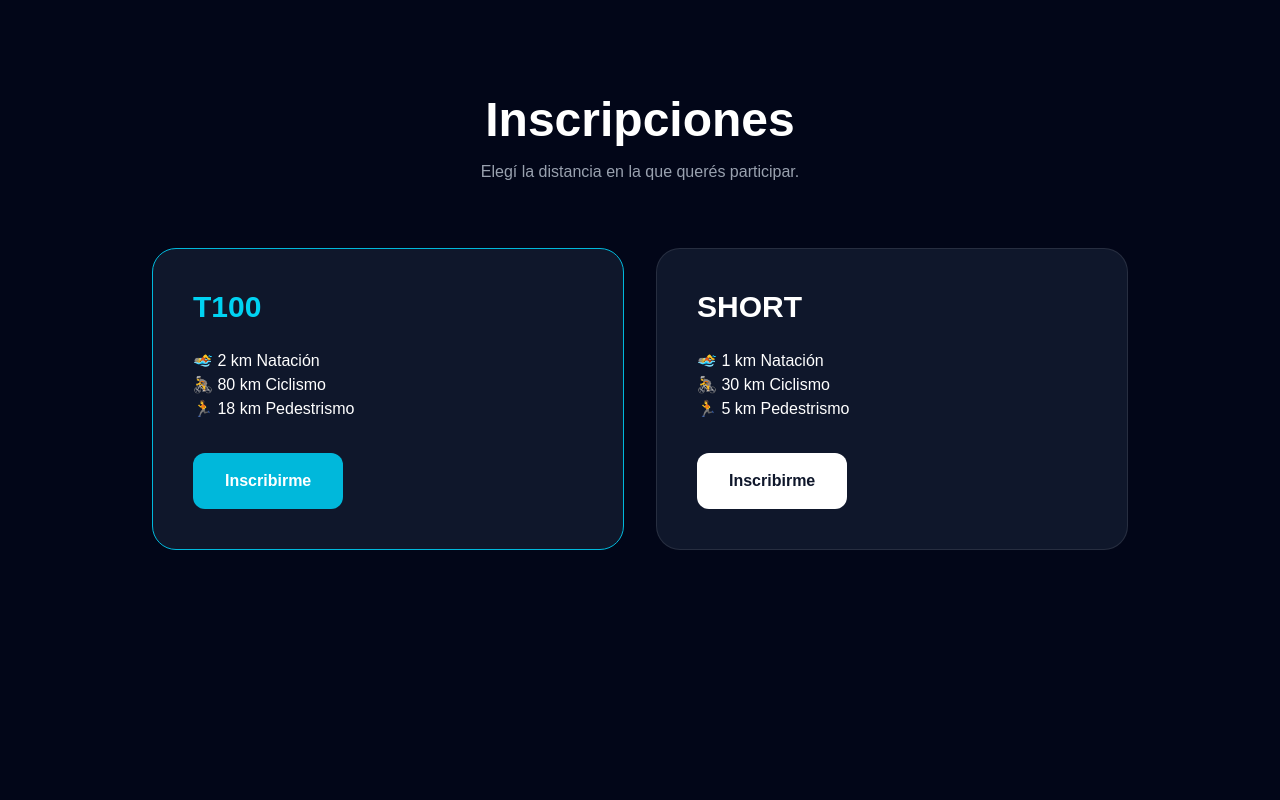
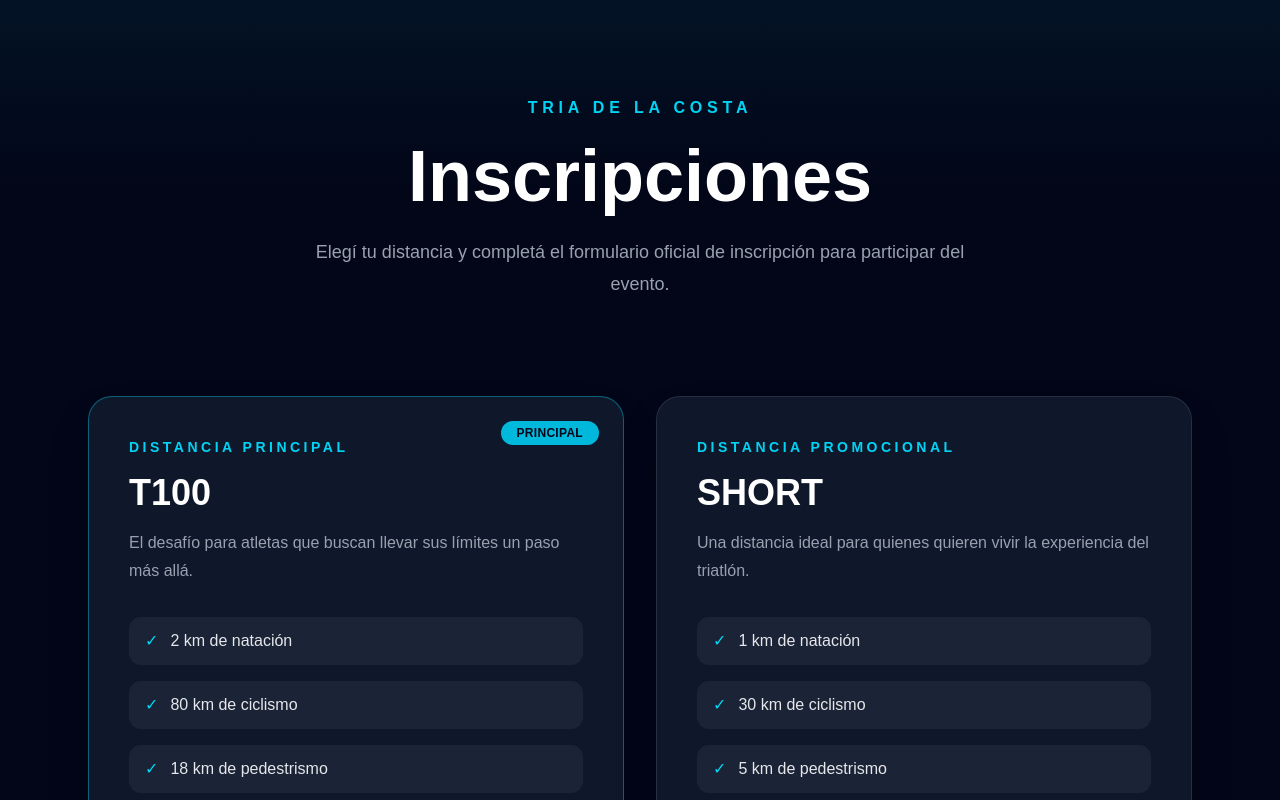
Before and after one commit to martinperezruella/tria-de-la-costa-web, a Next.js app: page /inscripciones in a window 1280 px wide. Shown: the top 800 px of the page. Built offline with nearby package versions, Linux system fonts and the light colour scheme.

Commit message:
Corregir pagina del evento

```diff
--- a/app/evento/page.tsx
+++ b/app/evento/page.tsx
@@ -1,31 +1,147 @@
 export default function EventoPage() {
   return (
     <main className="min-h-screen bg-slate-950 text-white">
-      <section className="mx-auto max-w-5xl px-6 py-24">
+      <section className="relative overflow-hidden py-28">
+        <div className="absolute inset-0 bg-gradient-to-b from-cyan-950/30 via-slate-950 to-slate-950" />
 
-        <p className="uppercase tracking-[0.3em] text-cyan-400 font-semibold">
-          El Evento
-        </p>
+        <div className="relative mx-auto max-w-5xl px-6 text-center">
+          <p className="font-semibold uppercase tracking-[0.3em] text-cyan-400">
+            TRIA DE LA COSTA
+          </p>
 
-        <h1 className="mt-4 text-5xl font-bold">
-          TRIA DE LA COSTA
-        </h1>
+          <h1 className="mt-5 text-5xl font-black md:text-7xl">
+            El evento
+          </h1>
 
-        <p className="mt-8 text-xl leading-8 text-gray-300">
-          El TRIA DE LA COSTA nace con el objetivo de unir dos lugares
-          emblemáticos de la costa rionegrina: la ciudad de Viedma y el
-          Balneario El Cóndor, a través de un recorrido que combina río,
-          ruta y mar.
-        </p>
+          <p className="mx-auto mt-6 max-w-3xl text-lg leading-8 text-gray-400 md:text-xl">
+            Una experiencia deportiva que conecta Viedma con el Balneario El Cóndor a través de un recorrido único,
+            desde el Río Negro hasta el mar.
+          </p>
+        </div>
+      </section>
 
-        <p className="mt-6 text-lg leading-8 text-gray-400">
-          Los participantes comenzarán la competencia con la natación en
-          Viedma, continuarán el tramo de ciclismo por la Ruta Provincial
-          Nº1 hasta El Cóndor y finalizarán con el pedestrismo frente al
-          mar, culminando una experiencia deportiva única.
-        </p>
+      <section className="pb-24">
+        <div className="mx-auto grid max-w-6xl gap-6 px-6 md:grid-cols-3">
+          <InfoCard title="Fecha" value="07 FEBRERO 2027" />
+          <InfoCard title="Largada" value="Viedma" />
+          <InfoCard title="Llegada" value="El Cóndor" />
+        </div>
+      </section>
 
+      <section className="bg-slate-900 py-24">
+        <div className="mx-auto max-w-5xl px-6">
+          <div className="text-center">
+            <p className="font-semibold uppercase tracking-[0.3em] text-cyan-400">
+              El desafío
+            </p>
+
+            <h2 className="mt-4 text-4xl font-bold md:text-5xl">
+              Del río al mar
+            </h2>
+
+            <p className="mx-auto mt-6 max-w-3xl text-lg leading-8 text-gray-400">
+              TRIA DE LA COSTA propone un recorrido que atraviesa algunos de los paisajes más representativos de la
+              costa rionegrina.
+            </p>
+          </div>
+
+          <div className="mt-16 grid gap-8 md:grid-cols-3">
+            <SportCard
+              emoji="🏊"
+              title="Natación"
+              text="La competencia comienza sobre las aguas del Río Negro."
+            />
+
+            <SportCard
+              emoji="🚴"
+              title="Ciclismo"
+              text="El recorrido continúa por la Ruta Provincial Nº 1 hacia El Cóndor."
+            />
+
+            <SportCard
+              emoji="🏃"
+              title="Pedestrismo"
+              text="El último tramo se desarrolla en el entorno costero."
+            />
+          </div>
+        </div>
+      </section>
+
+      <section className="py-24">
+        <div className="mx-auto max-w-4xl px-6 text-center">
+          <p className="font-semibold uppercase tracking-[0.3em] text-cyan-400">
+            Mucho más que una competencia
+          </p>
+
+          <h2 className="mt-4 text-4xl font-bold md:text-5xl">
+            Una experiencia para recordar
+          </h2>
+
+          <p className="mx-auto mt-6 max-w-3xl text-lg leading-8 text-gray-400">
+            El TRIA DE LA COSTA busca reunir a atletas, familias, acompañantes y comunidad en torno a una experiencia
+            deportiva única en Río Negro.
+          </p>
+
+          <div className="mt-10 flex flex-col justify-center gap-4 sm:flex-row">
+            <a
+              href="/inscripciones"
+              className="rounded-xl bg-cyan-500 px-8 py-4 font-bold text-slate-950 transition hover:bg-cyan-400"
+            >
+              Ver inscripciones
+            </a>
+
+            <a
+              href="/reglamento"
+              className="rounded-xl border border-white/20 px-8 py-4 font-semibold transition hover:bg-white hover:text-slate-950"
+            >
+              Ver reglamento
+            </a>
+          </div>
+        </div>
       </section>
     </main>
   );
 }
+
+type InfoCardProps = {
+  title: string;
+  value: string;
+};
+
+function InfoCard({ title, value }: InfoCardProps) {
+  return (
+    <div className="rounded-2xl border border-white/10 bg-white/5 p-8 text-center">
+      <p className="text-sm font-semibold uppercase tracking-[0.2em] text-cyan-400">
+        {title}
+      </p>
+
+      <p className="mt-3 text-2xl font-bold">
+        {value}
+      </p>
+    </div>
+  );
+}
+
+type SportCardProps = {
+  emoji: string;
+  title: string;
+  text: string;
+};
+
+function SportCard({ emoji, title, text }: SportCardProps) {
+  return (
+    <div className="rounded-3xl border border-white/10 bg-slate-950 p-8 text-center">
+      <div className="text-5xl">
+        {emoji}
+      </div>
+
+      <h3 className="mt-5 text-2xl font-bold">
+        {title}
+      </h3>
+
+      <p className="mt-4 leading-7 text-gray-400">
+        {text}
+      </p>
+    </div>
+  );
+}
--- a/app/inscripciones/page.tsx
+++ b/app/inscripciones/page.tsx
@@ -1,85 +1,163 @@
-export default function Inscripciones() {
+const registrations = [
+  {
+    name: "T100",
+    subtitle: "Distancia principal",
+    description:
+      "El desafío para atletas que buscan llevar sus límites un paso más allá.",
+    distances: [
+      "2 km de natación",
+      "80 km de ciclismo",
+      "18 km de pedestrismo",
+    ],
+    href: "https://docs.google.com/forms/d/e/1FAIpQLSeRWjLR4t9nB7o5r24p1YLiOjftZnVO1gYzBLJdRa51maqt7w/viewform",
+    featured: true,
+  },
+  {
+    name: "SHORT",
+    subtitle: "Distancia promocional",
+    description:
+      "Una distancia ideal para quienes quieren vivir la experiencia del triatlón.",
+    distances: [
+      "1 km de natación",
+      "30 km de ciclismo",
+      "5 km de pedestrismo",
+    ],
+    href: "https://docs.google.com/forms/d/e/1FAIpQLSepRfNGEfjyqenrFol1oZNxnNI_jowWqQLAXxhMuy08ILul8w/viewform",
+    featured: false,
+  },
+];
+
+export default function InscripcionesPage() {
   return (
-    <main className="min-h-screen bg-slate-950 py-24 text-white">
-      <div className="mx-auto max-w-5xl px-6">
+    <main className="min-h-screen bg-slate-950 text-white">
 
-        <div className="text-center">
-          <h1 className="text-5xl font-bold">
+      {/* Encabezado */}
+      <section className="relative overflow-hidden py-24">
+
+        <div className="absolute inset-0 bg-gradient-to-b from-cyan-950/30 via-slate-950 to-slate-950" />
+
+        <div className="relative mx-auto max-w-5xl px-6 text-center">
+
+          <p className="font-semibold uppercase tracking-[0.3em] text-cyan-400">
+            TRIA DE LA COSTA
+          </p>
+
+          <h1 className="mt-5 text-5xl font-black md:text-7xl">
             Inscripciones
           </h1>
 
-          <p className="mt-4 text-gray-400">
-            Elegí la distancia en la que querés participar.
+          <p className="mx-auto mt-6 max-w-2xl text-lg leading-8 text-gray-400">
+            Elegí tu distancia y completá el formulario oficial de
+            inscripción para participar del evento.
           </p>
+
+        </div>
+      </section>
+
+      {/* Distancias */}
+      <section className="pb-24">
+
+        <div className="mx-auto grid max-w-6xl gap-8 px-6 md:grid-cols-2">
+
+          {registrations.map((registration) => (
+            <div
+              key={registration.name}
+              className={`relative overflow-hidden rounded-3xl border p-8 shadow-2xl md:p-10 ${
+                registration.featured
+                  ? "border-cyan-400/40 bg-slate-900"
+                  : "border-white/10 bg-slate-900"
+              }`}
+            >
+
+              {registration.featured && (
+                <div className="absolute right-6 top-6 rounded-full bg-cyan-500 px-4 py-1 text-xs font-bold uppercase tracking-wide text-slate-950">
+                  Principal
+                </div>
+              )}
+
+              <p className="text-sm font-semibold uppercase tracking-[0.25em] text-cyan-400">
+                {registration.subtitle}
+              </p>
+
+              <h2 className="mt-4 text-4xl font-black">
+                {registration.name}
+              </h2>
+
+              <p className="mt-4 leading-7 text-gray-400">
+                {registration.description}
+              </p>
+
+              <div className="mt-8 space-y-4">
+                {registration.distances.map((distance) => (
+                  <div
+                    key={distance}
+                    className="flex items-center gap-3 rounded-xl bg-white/5 px-4 py-3"
+                  >
+                    <span className="text-cyan-400">✓</span>
+
+                    <span className="text-gray-200">
+                      {distance}
+                    </span>
+                  </div>
+                ))}
               </div>
 
-        <div className="mt-16 grid gap-8 md:grid-cols-2">
-
-          {/* T100 */}
-
-          <div className="rounded-3xl border border-cyan-500 bg-slate-900 p-10">
-
-            <h2 className="text-3xl font-bold text-cyan-400">
-              T100
-            </h2>
-
-            <p className="mt-6">
-              🏊 2 km Natación
-            </p>
-
-            <p>
-              🚴 80 km Ciclismo
-            </p>
-
-            <p>
-              🏃 18 km Pedestrismo
-            </p>
-
               <a
-              href="https://docs.google.com/forms/d/e/1FAIpQLSeRWjLR4t9nB7o5r24p1YLiOjftZnVO1gYzBLJdRa51maqt7w/viewform"
+                href={registration.href}
                 target="_blank"
                 rel="noopener noreferrer"
-              className="mt-8 inline-block rounded-xl bg-cyan-500 px-8 py-4 font-semibold hover:bg-cyan-400"
+                className={`mt-10 block rounded-xl px-8 py-4 text-center font-bold transition ${
+                  registration.featured
+                    ? "bg-cyan-500 text-slate-950 hover:bg-cyan-400"
+                    : "bg-white text-slate-950 hover:bg-gray-200"
+                }`}
               >
-              Inscribirme
+                Inscribirme en {registration.name}
               </a>
 
             </div>
+          ))}
 
-          {/* SHORT */}
+        </div>
 
-          <div className="rounded-3xl border border-white/10 bg-slate-900 p-10">
+      </section>
+
+      {/* Información */}
+      <section className="border-t border-white/10 bg-slate-900 py-20">
+
+        <div className="mx-auto max-w-3xl px-6 text-center">
 
           <h2 className="text-3xl font-bold">
-              SHORT
+            ¿Tenés dudas antes de inscribirte?
           </h2>
 
-            <p className="mt-6">
-              🏊 1 km Natación
+          <p className="mt-5 leading-7 text-gray-400">
+            Consultá el reglamento del evento o revisá las preguntas
+            frecuentes antes de completar tu inscripción.
           </p>
 
-            <p>
-              🚴 30 km Ciclismo
-            </p>
-
-            <p>
-              🏃 5 km Pedestrismo
-            </p>
+          <div className="mt-8 flex flex-col justify-center gap-4 sm:flex-row">
 
             <a
-              href="https://docs.google.com/forms/d/e/1FAIpQLSepRfNGEfjyqenrFol1oZNxnNI_jowWqQLAXxhMuy08ILul8w/viewform"
-              target="_blank"
-              rel="noopener noreferrer"
-              className="mt-8 inline-block rounded-xl bg-white px-8 py-4 font-semibold text-slate-900 hover:bg-gray-200"
+              href="/reglamento"
+              className="rounded-xl border border-white/20 px-7 py-3 font-semibold transition hover:bg-white hover:text-slate-950"
             >
-              Inscribirme
+              Ver reglamento
+            </a>
+
+            <a
+              href="/#faq"
+              className="rounded-xl border border-white/20 px-7 py-3 font-semibold transition hover:bg-white hover:text-slate-950"
+            >
+              Preguntas frecuentes
             </a>
 
           </div>
 
         </div>
 
-      </div>
+      </section>
+
     </main>
   );
 }
--- a/components/home/Faq.tsx
+++ b/components/home/Faq.tsx
@@ -33,7 +33,7 @@ const faqs = [
 
 export default function Faq() {
 return (
-    <section className="bg-slate-950 py-24 text-white">
+<section id="faq" className="bg-slate-950 py-24 text-white" >
 <div className="mx-auto max-w-4xl px-6">
 
     {/* Encabezado */}
@@ -80,5 +80,6 @@ export default function Faq() {
 
   </div>
 </section>
+
 );
 }
```
Lines whose indentation alone changed are shown as unchanged.
